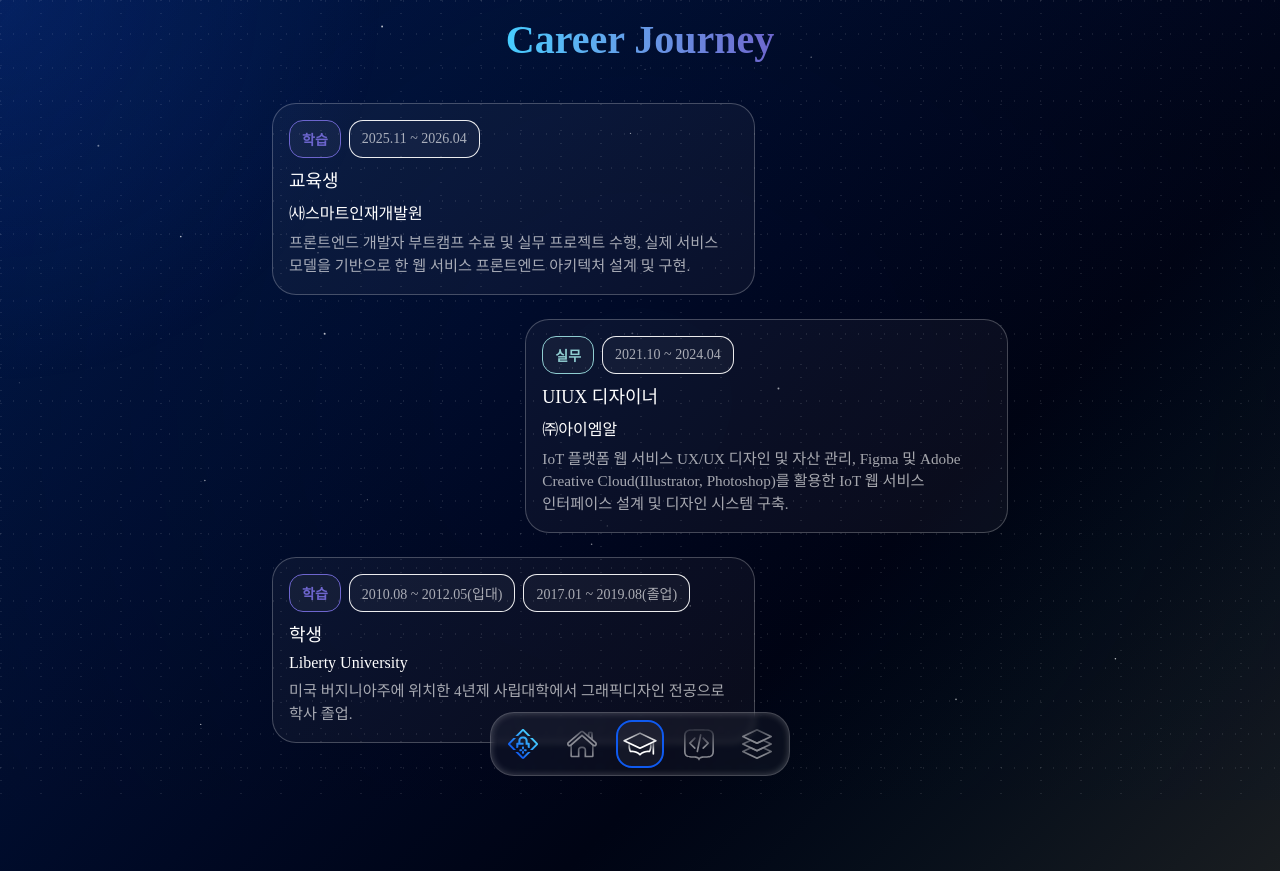
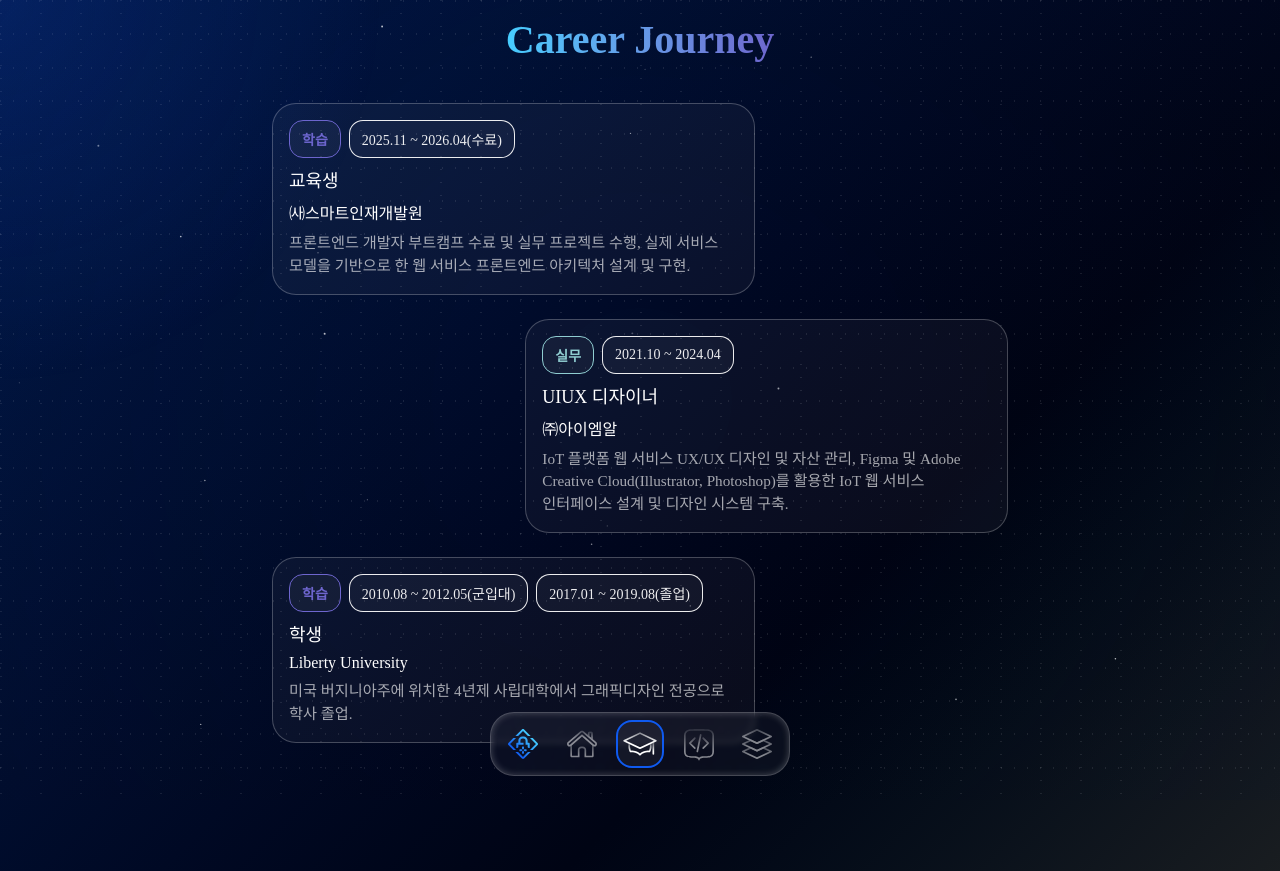
Before and after one commit to uzchang91/Portfolio, a React (Vite) app in the folder frontend/: page / in a window 1280 px wide. Both pictures are taken after a click on the element 640 px from the left and 744 px from the top of the page. Built offline with nearby package versions, Linux system fonts and the light colour scheme; a web font is replaced by a local one.

Commit message:
update : CSS

```diff
--- a/frontend/src/App.css
+++ b/frontend/src/App.css
@@ -150,6 +150,8 @@ body {
   display: flex;
   justify-content: center;
   align-items: center;
+
+  border-radius: 1rem;
 }
 
 .nav-content {
@@ -481,7 +483,7 @@ section>span {
 .fit {
   width: fit-content;
   padding-left: 0.75rem;
-  color: var(--text-highlight);
+  color: var(--sub-text);
   border-color: var(--sub-text);
   font-weight: 400;
 }
--- a/frontend/src/Components/Education.jsx
+++ b/frontend/src/Components/Education.jsx
@@ -10,7 +10,7 @@ const Education = () => {
           <div className='project-item border'>
             <div className='badge-list'>
               <span className='badge fit edu'>학습</span>
-              <span className='badge fit'>2025.11 ~ 2026.04</span>
+              <span className='badge fit'>2025.11 ~ 2026.04(수료)</span>
             </div>
             <h3>교육생</h3>
             <span>㈔스마트인재개발원</span>
@@ -41,7 +41,7 @@ const Education = () => {
           <div className='project-item border'>
             <div className='badge-list'>
               <span className='badge fit edu'>학습</span>
-              <span className='badge fit'>2010.08 ~ 2012.05(입대)</span>
+              <span className='badge fit'>2010.08 ~ 2012.05(군입대)</span>
               <span className='badge fit'>2017.01 ~ 2019.08(졸업)</span>
             </div>
             <h3>학생</h3>
```
